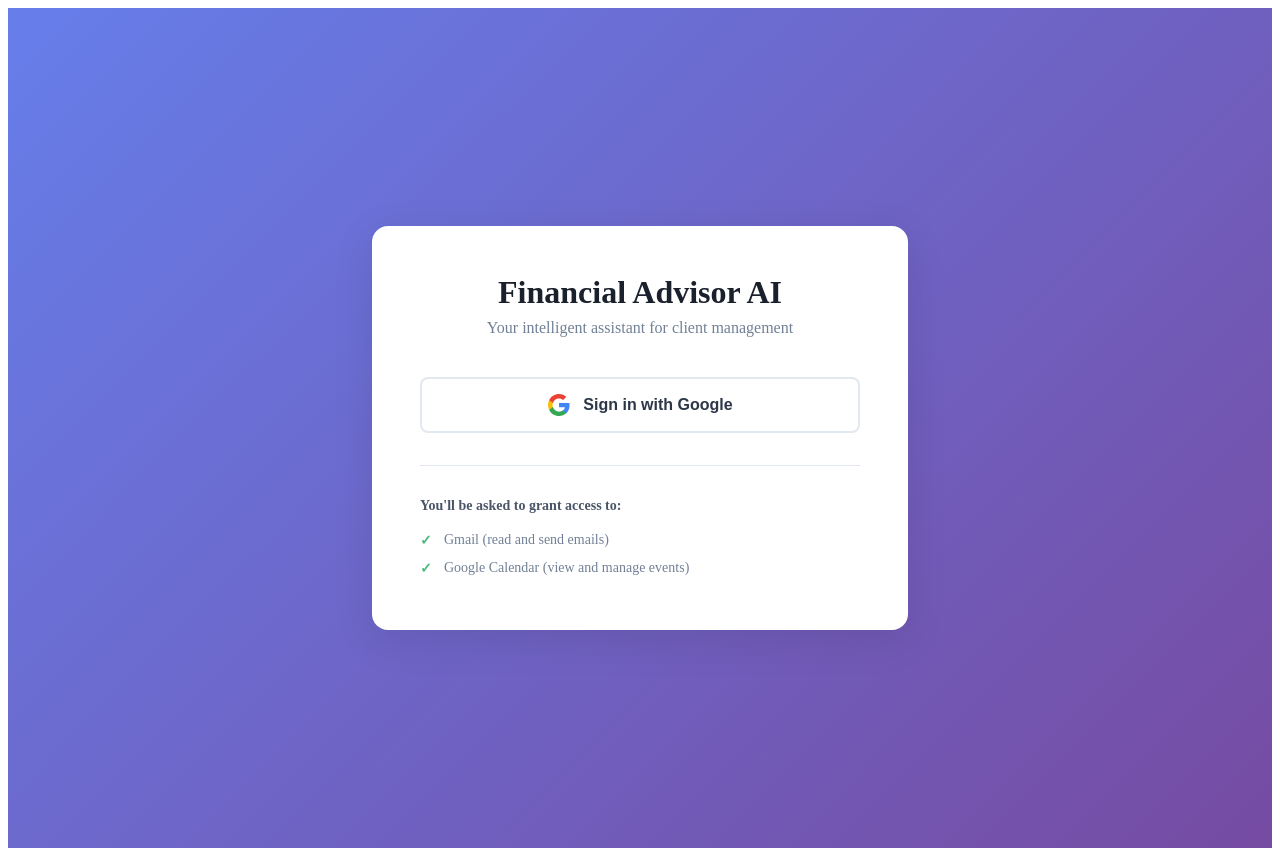
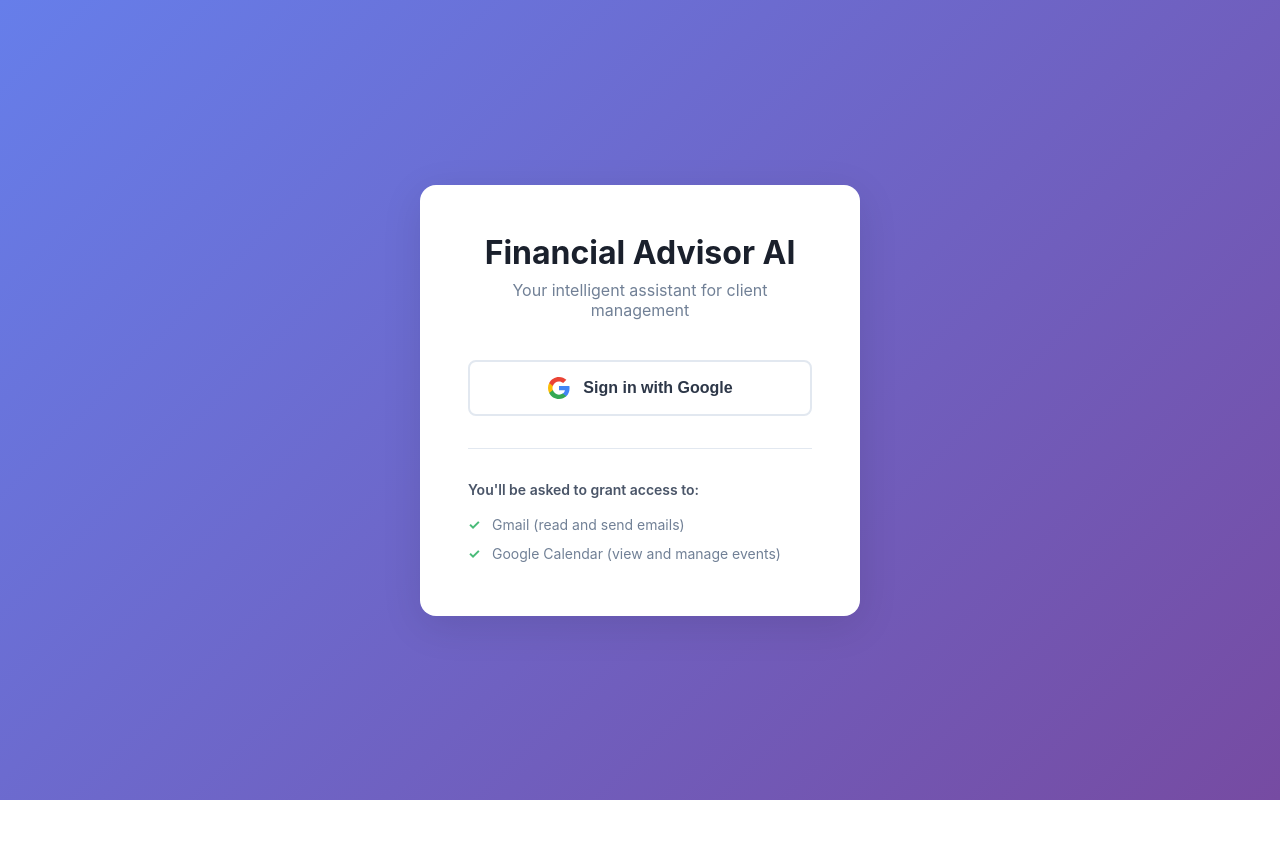
Before and after one commit to markdibe/financial-advisor-ui, an Angular app: page /login in a window 1280 px wide. After the commit the page ends 800 px from the top, so only its background shows below. Built offline with nearby package versions, Linux system fonts and the light colour scheme; no server answers.

Commit message:
add chat mode

```diff
--- a/src/styles.css
+++ b/src/styles.css
@@ -1 +1,19 @@
-/* You can add global styles to this file, and also import other style files */
+/* Global Styles */
+
+* {
+    box-sizing: border-box;
+}
+
+body {
+    margin: 0;
+    font-family: -apple-system, BlinkMacSystemFont, 'Segoe UI', 'Roboto', 'Oxygen', 'Ubuntu', 'Cantarell', 'Fira Sans', 'Droid Sans', 'Helvetica Neue', sans-serif;
+    -webkit-font-smoothing: antialiased;
+    -moz-osx-font-smoothing: grayscale;
+}
+
+
+/* Auto-resize textarea */
+
+textarea {
+    font-family: inherit;
+}
```
Also changed, not shown: src/app/models/chat.model.ts (added, +17 -0 lines).
